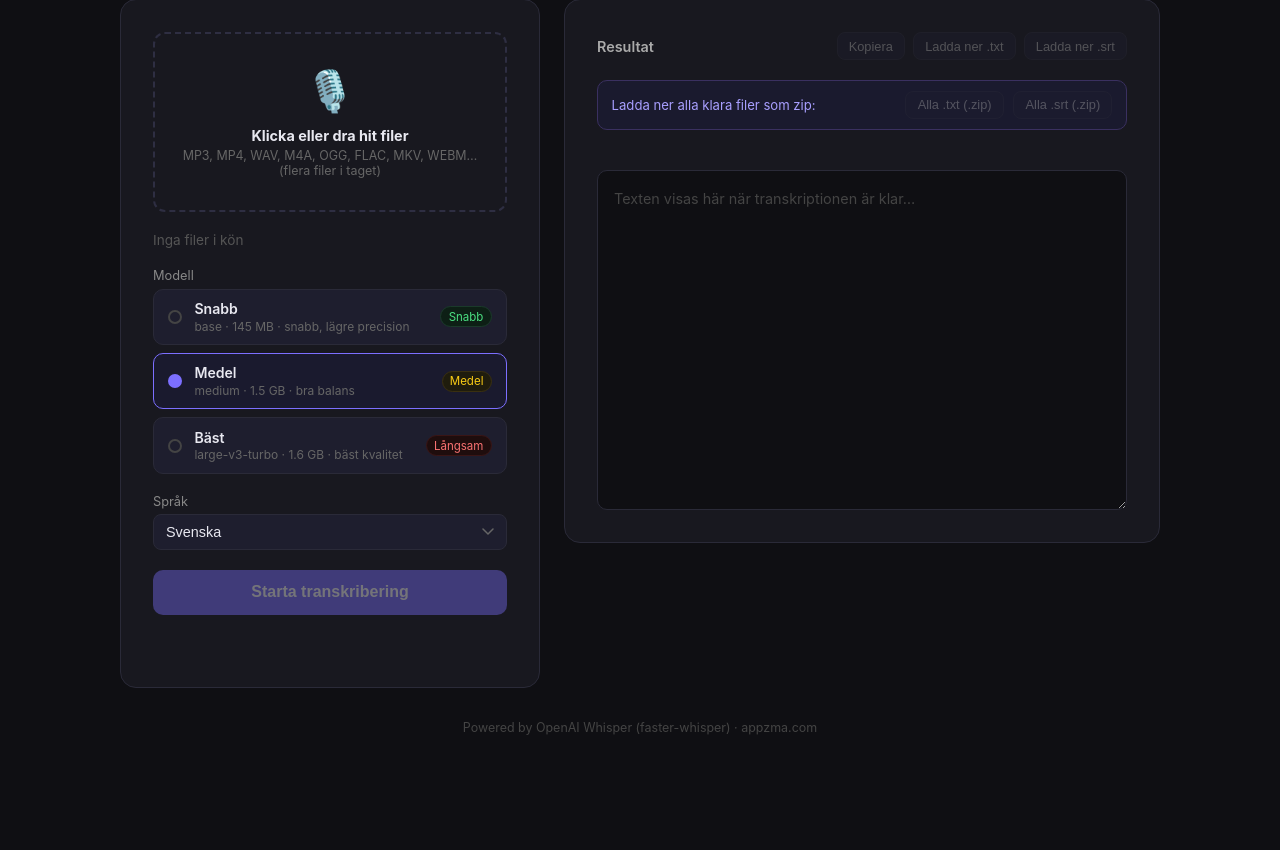
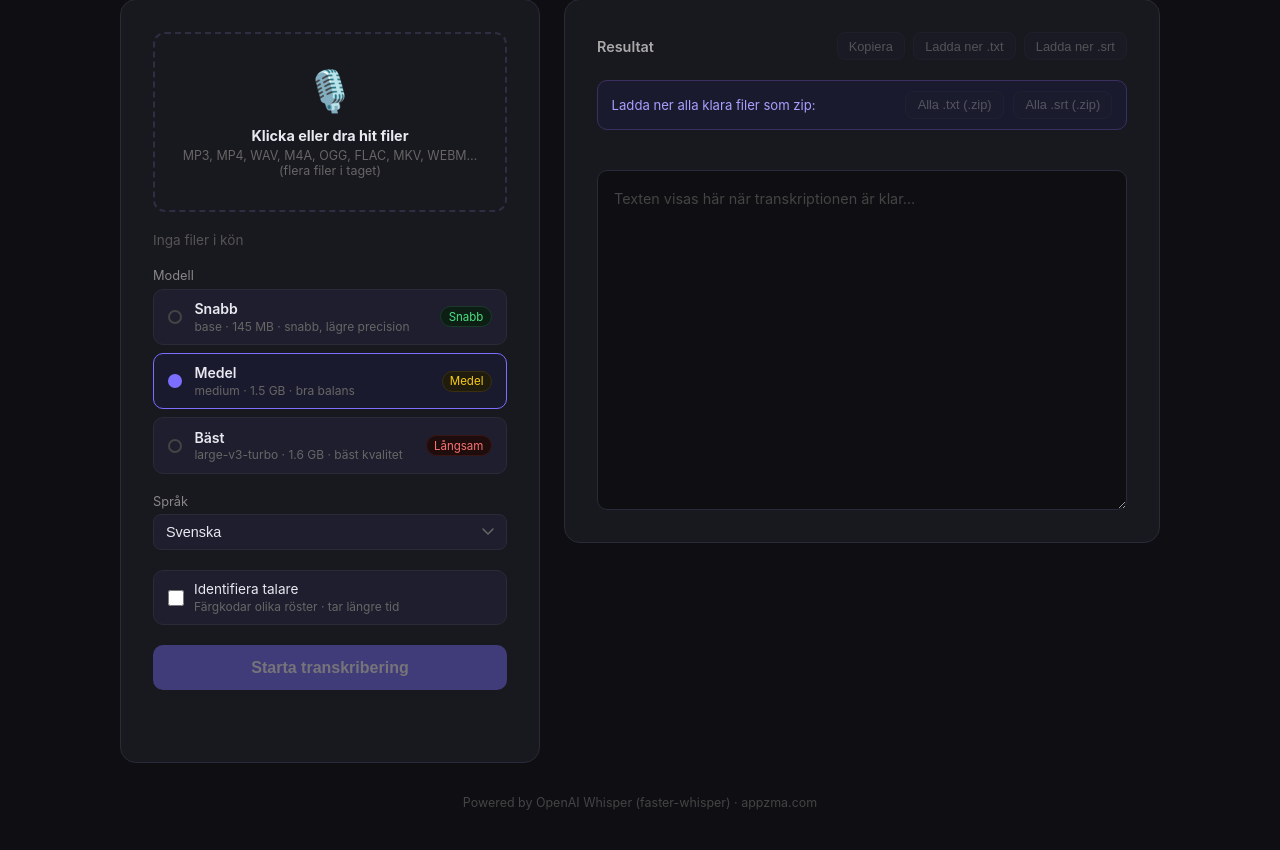
Before and after one commit to FeKozma/transkibera, a Flask app: page / in a window 1280 px wide. Shown: the part 176-1026 px from the top of the page. Before the commit the page ends 911 px from the top, so only its background shows below. Run offline with Flask 3, Linux system fonts and the light colour scheme.

Commit message:
Add speaker diarization via pyannote.audio
Optional per-job "Identifiera talare" toggle: after transcription,
diarizes the same audio and labels each segment with the speaker it
overlaps most, using pyannote/speaker-diarization-3.1. Speaker labels
are color-coded consistently between the web preview and exported SRT
(via <font color> tags).

pyannote/torch are imported lazily so idle memory is unaffected until
diarization is actually used, and the diarization pipeline is unloaded
by the same idle-eviction logic as the Whisper models. Requires an
HF_TOKEN (Hugging Face access token with the gated model terms
accepted) to be set for the feature to activate.

Co-Authored-By: Claude Sonnet 5 <noreply@anthropic.com>

```diff
--- a/app.py
+++ b/app.py
@@ -31,7 +31,15 @@ CPU_THREADS = int(os.environ.get("WHISPER_CPU_THREADS", "1"))
 IDLE_UNLOAD_SECONDS = int(os.environ.get("WHISPER_IDLE_UNLOAD_SECONDS", "600"))
 MODELS_DIR = "/models"
 
-_models: dict[str, WhisperModel] = {}
+# pyannote's pretrained pipeline is gated on Hugging Face: an account must
+# accept the terms at huggingface.co/pyannote/speaker-diarization-3.1 (and
+# .../segmentation-3.0) and generate a read token, passed in here as HF_TOKEN.
+DIARIZATION_MODEL = os.environ.get("DIARIZATION_MODEL", "pyannote/speaker-diarization-3.1")
+HF_TOKEN = os.environ.get("HF_TOKEN")
+DIARIZATION_KEY = "__diarization__"
+SPEAKER_COLORS = ["#7c6fff", "#4ade80", "#facc15", "#f87171", "#38bdf8", "#f472b6", "#fb923c", "#a3e635"]
+
+_models: dict[str, object] = {}
 _last_used: dict[str, float] = {}
 _models_lock = threading.Lock()
 
@@ -81,6 +89,55 @@ def _model_evictor() -> None:
 threading.Thread(target=_model_evictor, daemon=True).start()
 
 
+def get_diarization_pipeline():
+    with _models_lock:
+        if DIARIZATION_KEY not in _models:
+            # Imported lazily: pyannote pulls in torch, which is a much
+            # heavier/larger runtime than faster-whisper's ctranslate2 backend,
+            # so we only pay for it once diarization is actually requested.
+            import torch
+            from pyannote.audio import Pipeline
+
+            torch.set_num_threads(CPU_THREADS)
+            pipeline = Pipeline.from_pretrained(DIARIZATION_MODEL, use_auth_token=HF_TOKEN)
+            pipeline.to(torch.device("cpu"))
+            _models[DIARIZATION_KEY] = pipeline
+        _last_used[DIARIZATION_KEY] = time.monotonic()
+    return _models[DIARIZATION_KEY]
+
+
+def diarize(audio_path: str) -> list[tuple[float, float, str]]:
+    pipeline = get_diarization_pipeline()
+    diarization = pipeline(audio_path)
+    turns = [(turn.start, turn.end, speaker) for turn, _, speaker in diarization.itertracks(yield_label=True)]
+    _touch_model(DIARIZATION_KEY)
+    return turns
+
+
+def _assign_speakers(lines: list[dict], turns: list[tuple[float, float, str]]) -> dict[str, str]:
+    """Labels each whisper segment with the diarization speaker it overlaps
+    most with, renaming raw pyannote labels to "Talare 1", "Talare 2"... in
+    order of first appearance. Returns a {label: color} map for display."""
+    speaker_order: list[str] = []
+    for seg in lines:
+        best_speaker, best_overlap = None, 0.0
+        for start, end, speaker in turns:
+            overlap = min(seg["end_s"], end) - max(seg["start_s"], start)
+            if overlap > best_overlap:
+                best_overlap, best_speaker = overlap, speaker
+        if best_speaker is None:
+            seg["speaker"] = None
+            continue
+        if best_speaker not in speaker_order:
+            speaker_order.append(best_speaker)
+        seg["speaker"] = f"Talare {speaker_order.index(best_speaker) + 1}"
+
+    return {
+        f"Talare {i + 1}": SPEAKER_COLORS[i % len(SPEAKER_COLORS)]
+        for i in range(len(speaker_order))
+    }
+
+
 def extract_audio(video_path: str) -> str:
     out = tempfile.NamedTemporaryFile(suffix=".mp3", delete=False)
     out.close()
@@ -92,7 +149,7 @@ def extract_audio(video_path: str) -> str:
     return out.name
 
 
-def run_transcription(job_id: str, file_path: str, language: str | None, model_name: str, is_video: bool):
+def run_transcription(job_id: str, file_path: str, language: str | None, model_name: str, is_video: bool, diarize_flag: bool = False):
     audio_path = None
     jobs[job_id]["status"] = "processing"
     try:
@@ -114,13 +171,24 @@ def run_transcription(job_id: str, file_path: str, language: str | None, model_n
 
         lines = [{"start": _fmt(s.start), "end": _fmt(s.end), "start_s": s.start, "end_s": s.end, "text": s.text.strip()} for s in segments]
         _touch_model(model_name)
+
+        speaker_colors: dict[str, str] = {}
+        if diarize_flag and lines:
+            jobs[job_id]["status_text"] = "Identifierar talare…"
+            turns = diarize(transcribe_path)
+            speaker_colors = _assign_speakers(lines, turns)
+
+        text = "\n".join(
+            (f"{s['speaker']}: {s['text']}" if s.get("speaker") else s["text"]) for s in lines
+        )
         jobs[job_id] = {
             "status": "done",
-            "text": "\n".join(s["text"] for s in lines),
+            "text": text,
             "segments": lines,
             "language": info.language,
             "duration": round(info.duration, 1),
             "model": model_name,
+            "speaker_colors": speaker_colors,
         }
     except Exception as e:
         jobs[job_id] = {"status": "error", "error": str(e)}
@@ -147,11 +215,19 @@ def _fmt(seconds: float) -> str:
 
 
 def _build_srt(job: dict) -> str:
+    colors = job.get("speaker_colors") or {}
     rows = []
     for i, seg in enumerate(job.get("segments", []), 1):
+        speaker = seg.get("speaker")
+        text = seg["text"]
+        if speaker:
+            text = f"{speaker}: {text}"
+            color = colors.get(speaker)
+            if color:
+                text = f'<font color="{color}">{text}</font>'
         rows.append(str(i))
         rows.append(f"{_fmt_srt(seg['start_s'])} --> {_fmt_srt(seg['end_s'])}")
-        rows.append(seg["text"])
+        rows.append(text)
         rows.append("")
     return "\n".join(rows)
 
@@ -166,9 +242,9 @@ def _sanitize_filename(name: str, ext: str) -> str:
 
 def _queue_worker():
     while True:
-        job_id, file_path, language, model_name, is_video = job_queue.get()
+        job_id, file_path, language, model_name, is_video, diarize_flag = job_queue.get()
         try:
-            run_transcription(job_id, file_path, language, model_name, is_video)
+            run_transcription(job_id, file_path, language, model_name, is_video, diarize_flag)
         finally:
             job_queue.task_done()
 
@@ -211,14 +287,17 @@ def upload_chunk():
 
 @app.route("/transcribe-assembled", methods=["POST"])
 def transcribe_assembled():
-    upload_id  = request.json.get("upload_id")
-    language   = request.json.get("language") or None
-    model_name = request.json.get("model", "medium")
+    upload_id   = request.json.get("upload_id")
+    language    = request.json.get("language") or None
+    model_name  = request.json.get("model", "medium")
+    diarize_flag = bool(request.json.get("diarize"))
 
     if language == "auto":
         language = None
     if model_name not in ALLOWED_MODELS:
         return jsonify({"error": "Okänd modell"}), 400
+    if diarize_flag and not HF_TOKEN:
+        return jsonify({"error": "Talaridentifiering är inte konfigurerad på servern (HF_TOKEN saknas)"}), 400
 
     info = pending_uploads.pop(upload_id, None)
     if not info:
@@ -236,7 +315,7 @@ def transcribe_assembled():
         "status_text": f"Väntar i kö ({job_queue.qsize() + 1})…",
     }
 
-    job_queue.put((job_id, info["path"], language, model_name, is_video))
+    job_queue.put((job_id, info["path"], language, model_name, is_video, diarize_flag))
 
     return jsonify({"job_id": job_id})
 
--- a/templates/index.html
+++ b/templates/index.html
@@ -346,6 +346,22 @@
     .seg-row:last-child { border-bottom: none; }
     .seg-time { color: #7c6fff; white-space: nowrap; font-variant-numeric: tabular-nums; min-width: 90px; }
     .seg-text { color: #ccc; }
+    .seg-speaker { font-weight: 700; margin-right: 0.4rem; }
+
+    .checkbox-row {
+      display: flex;
+      align-items: center;
+      gap: 0.6rem;
+      background: #1e1e2e;
+      border: 1px solid #2a2a38;
+      border-radius: 10px;
+      padding: 0.65rem 0.9rem;
+      cursor: pointer;
+    }
+
+    .checkbox-row input[type="checkbox"] { width: 16px; height: 16px; flex-shrink: 0; }
+    .checkbox-row .cr-label { font-size: 0.85rem; color: #e8e8f0; }
+    .checkbox-row .cr-desc { font-size: 0.75rem; color: #666; margin-top: 0.1rem; }
 
     footer {
       margin-top: 2rem;
@@ -492,6 +508,14 @@
         </select>
       </div>
 
+      <label class="checkbox-row">
+        <input type="checkbox" id="diarizeCheck" />
+        <span>
+          <div class="cr-label">Identifiera talare</div>
+          <div class="cr-desc">Färgkodar olika röster &middot; tar längre tid</div>
+        </span>
+      </label>
+
       <button class="action-btn" id="transcribeBtn" disabled>Starta transkribering</button>
 
       <p class="status" id="status"></p>
@@ -538,6 +562,7 @@
     const zipSrtBtn      = document.getElementById('zipSrtBtn');
     const segmentsToggle = document.getElementById('segmentsToggle');
     const segmentsBox    = document.getElementById('segmentsBox');
+    const diarizeCheck   = document.getElementById('diarizeCheck');
 
     const VIDEO_EXTS = new Set(['.mp4', '.mkv', '.avi', '.mov', '.webm', '.m4v', '.flv', '.ts', '.mts', '.m2ts']);
     const CHUNK_SIZE = 2 * 1024 * 1024; // 2 MB per chunk
@@ -705,12 +730,13 @@
       transcribeBtn.disabled = true;
       const model = document.querySelector('input[name="model"]:checked')?.value || 'medium';
       const language = langSelect.value;
+      const diarize = diarizeCheck.checked;
 
       setStatus('loading', `<span class="spinner"></span>Laddar upp ${waiting.length} fil(er)…`);
 
       for (const item of waiting) {
         try {
-          await uploadAndEnqueue(item, model, language);
+          await uploadAndEnqueue(item, model, language, diarize);
         } catch (err) {
           item.status = 'error';
           item.statusText = err.message || 'Uppladdningsfel';
@@ -724,7 +750,7 @@
       startPolling();
     });
 
-    async function uploadAndEnqueue(item, model, language) {
+    async function uploadAndEnqueue(item, model, language, diarize) {
       const file = item.file;
       const totalChunks = Math.ceil(file.size / CHUNK_SIZE) || 1;
       const uploadId = crypto.randomUUID();
@@ -755,7 +781,7 @@
       const res = await fetch('/transcribe-assembled', {
         method: 'POST',
         headers: { 'Content-Type': 'application/json' },
-        body: JSON.stringify({ upload_id: uploadId, language, model }),
+        body: JSON.stringify({ upload_id: uploadId, language, model, diarize }),
       });
       const data = await res.json();
       if (!res.ok) throw new Error(data.error || 'Serverfel');
@@ -811,19 +837,26 @@
       const dur = data.duration ? fmtDuration(data.duration) : '';
       const modelLabels = { base: 'Snabb', medium: 'Medel', 'large-v3-turbo': 'Bäst' };
       const usedModel = modelLabels[data.model] || data.model || '';
+      const speakerCount = data.speaker_colors ? Object.keys(data.speaker_colors).length : 0;
       resultMeta.innerHTML =
         `<span>Fil: <span>${escHtml(currentFilename)}</span></span>` +
         `<span>Detekterat språk: <span>${lang}</span></span>` +
         (dur ? `<span>Längd: <span>${dur}</span></span>` : '') +
-        (usedModel ? `<span>Modell: <span>${usedModel}</span></span>` : '');
+        (usedModel ? `<span>Modell: <span>${usedModel}</span></span>` : '') +
+        (speakerCount ? `<span>Talare: <span>${speakerCount}</span></span>` : '');
 
       segmentsBox.classList.remove('open');
       segmentsToggle.textContent = 'Visa tidsstämplar';
       if (data.segments?.length) {
         segmentsToggle.style.display = 'inline';
-        segmentsBox.innerHTML = data.segments.map(s =>
-          `<div class="seg-row"><span class="seg-time">${s.start} → ${s.end}</span><span class="seg-text">${escHtml(s.text)}</span></div>`
-        ).join('');
+        const colors = data.speaker_colors || {};
+        segmentsBox.innerHTML = data.segments.map(s => {
+          const color = s.speaker && colors[s.speaker];
+          const speakerTag = s.speaker
+            ? `<span class="seg-speaker" style="color:${color || '#7c6fff'}">${escHtml(s.speaker)}</span>`
+            : '';
+          return `<div class="seg-row"><span class="seg-time">${s.start} → ${s.end}</span><span class="seg-text">${speakerTag}${escHtml(s.text)}</span></div>`;
+        }).join('');
       } else {
         segmentsToggle.style.display = 'none';
         segmentsBox.innerHTML = '';
```
Also changed, not shown: docker-compose.yml (+7 -1 lines), requirements.txt (+7 -0 lines).
